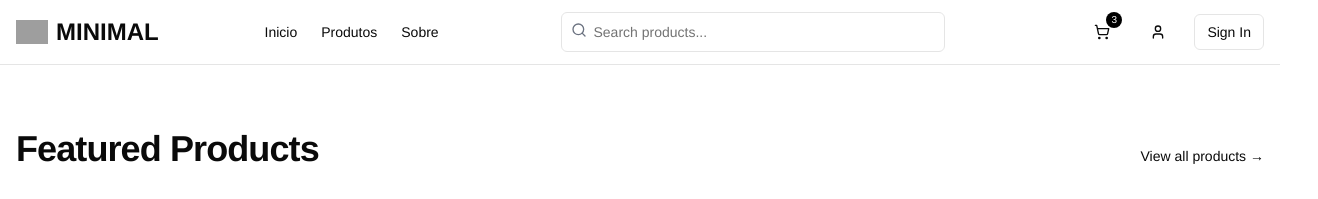
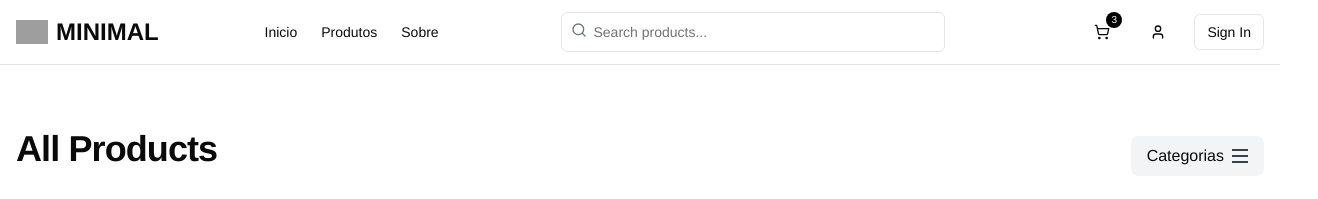
Before and after one commit to ViniCerqueira/Loja_Virtual, a Next.js app: page /produtos in a window 1280 px wide. Shown: the top 199 px of the page, 1318 px wide, since content can reach past the window. Built offline with nearby package versions, Linux system fonts and the light colour scheme; grey boxes are pictures that could not be loaded.

Commit message:
Produtos: desenvolvimento de componetes category e algumas adaptações para que a pagina de produtos flua

```diff
--- a/app/page.tsx
+++ b/app/page.tsx
@@ -55,7 +55,7 @@ export default function Home() {
 
       <main className="flex-1">
         {/* Hero Section */}
-        <section className="relative bg-gradient-to-b from-green-900 min-h-screen p-6">
+        <section className="relative bg-gradient-to-b from-blue-500 min-h-screen p-6">
           <div className="container mx-auto px-4 py-16 md:py-24">
             <div className="grid gap-8 md:grid-cols-2 md:gap-12 items-center">
               <div className="space-y-4">
@@ -68,7 +68,7 @@ export default function Home() {
                 </p>
                 <div className="flex flex-col gap-2 min-[400px]:flex-row">
                   <Button size="lg" asChild>
-                    <Link href="/pages/products/index.tsx">Shop Now</Link>
+                    <Link href="/produtos">Shop Now</Link>
                   </Button>
                   <Button variant="outline" size="lg" asChild>
                     <Link href="/collections">View Collections</Link>
@@ -95,7 +95,7 @@ export default function Home() {
               Featured Products
             </h2>
             <Link
-              href="/pages/products/index.tsx"
+              href="/produtos"
               className="text-sm font-medium hover:underline mt-2 md:mt-0"
             >
               View all products →
--- a/app/produtos/page.tsx
+++ b/app/produtos/page.tsx
@@ -1,10 +1,13 @@
-import React from "react";
+"use client";
+
+import React, { useState } from "react";
 import Header from "@/components/header";
 import Footer from "@/components/footer";
 import { Button } from "@/components/ui/button";
 import Link from "next/link";
 import Image from "next/image";
 import ProductCard from "@/components/product-card";
+import Filters from "@/components/filters";
 
 const featuredProducts = [
   {
@@ -12,75 +15,90 @@ const featuredProducts = [
     name: "Minimalist Sneakers",
     price: 129.99,
     image: "/placeholder.svg?height=400&width=400",
+    category: "Roupas",
   },
   {
     id: 2,
     name: "Classic Tee",
     price: 39.99,
     image: "/placeholder.svg?height=400&width=400",
+    category: "Roupas",
   },
   {
     id: 3,
     name: "Urban Backpack",
     price: 89.99,
     image: "/placeholder.svg?height=400&width=400",
+    category: "Acessórios",
   },
   {
     id: 4,
     name: "Wireless Earbuds",
     price: 149.99,
     image: "/placeholder.svg?height=400&width=400",
+    category: "Eletrônicos",
   },
   {
     id: 5,
     name: "Smart Watch",
     price: 199.99,
     image: "/placeholder.svg?height=400&width=400",
+    category: "Eletrônicos",
   },
   {
     id: 6,
     name: "Slim Wallet",
     price: 49.99,
     image: "/placeholder.svg?height=400&width=400",
+    category: "Acessórios",
   },
   {
     id: 7,
     name: "Smart Watch",
     price: 199.99,
     image: "/placeholder.svg?height=400&width=400",
+    category: "Eletrônicos",
   },
   {
     id: 8,
     name: "Slim Wallet",
     price: 49.99,
     image: "/placeholder.svg?height=400&width=400",
+    category: "Acessórios",
   },
   {
     id: 9,
     name: "Smart Watch",
     price: 199.99,
     image: "/placeholder.svg?height=400&width=400",
+    category: "Casa",
   },
 ];
 
 export default function Page() {
+  const [selectedCategory, setSelectedCategory] = useState("Todos");
+
+  const filteredProducts =
+    selectedCategory === "Todos"
+      ? featuredProducts
+      : featuredProducts.filter(
+          (product) => product.category === selectedCategory
+        );
+
   return (
     <div>
       <Header />
       <section className="container mx-auto px-4 py-12 md:py-16">
         <div className="flex flex-col md:flex-row justify-between items-baseline mb-8">
           <h2 className="text-2xl font-bold tracking-tight sm:text-3xl md:text-4xl">
-            Featured Products
+            All Products
           </h2>
-          <Link
-            href="/pages/products/index.tsx"
-            className="text-sm font-medium hover:underline mt-2 md:mt-0"
-          >
-            View all products →
-          </Link>
+          <div className="mt-4 md:mt-0">
+            <Filters onFilterChange={setSelectedCategory} />
+          </div>
         </div>
         <div className="grid grid-cols-1 sm:grid-cols-2 md:grid-cols-3 gap-6 lg:gap-8">
-          {featuredProducts.map((product) => (
+          {filteredProducts.map((product) => (
             <ProductCard key={product.id} product={product} />
           ))}
         </div>
--- a/components/filters.tsx
+++ b/components/filters.tsx
@@ -0,0 +1,67 @@
+import React, { useState } from "react";
+
+interface FilterProps {
+  onFilterChange?: (category: string) => void;
+}
+
+const Filters: React.FC<FilterProps> = ({ onFilterChange }) => {
+  const [isOpen, setIsOpen] = useState(false);
+  const categories = ["Todos", "Eletrônicos", "Roupas", "Acessórios", "Casa"];
+
+  const handleFilterChange = (category: string) => {
+    if (typeof onFilterChange === "function") {
+      onFilterChange(category);
+    }
+    setIsOpen(false);
+  };
+
+  return (
+    <div className="relative z-50">
+      <button
+        onClick={() => setIsOpen(!isOpen)}
+        className="flex items-center space-x-2 bg-gray-100 hover:bg-gray-200 px-4 py-2 rounded-lg transition-colors duration-200"
+      >
+        <span>Categorias</span>
+        <div className="flex flex-col space-y-1">
+          <span
+            className={`block w-4 h-0.5 bg-gray-700 transition-transform duration-200 ${
+              isOpen ? "rotate-45 translate-y-1.5" : ""
+            }`}
+          ></span>
+          <span
+            className={`block w-4 h-0.5 bg-gray-700 transition-opacity duration-200 ${
+              isOpen ? "opacity-0" : ""
+            }`}
+          ></span>
+          <span
+            className={`block w-4 h-0.5 bg-gray-700 transition-transform duration-200 ${
+              isOpen ? "-rotate-45 -translate-y-1.5" : ""
+            }`}
+          ></span>
+        </div>
+      </button>
+
+      <div
+        className={`absolute left-0 mt-2 w-48 bg-white rounded-lg shadow-lg overflow-hidden transition-all duration-200 transform z-50 ${
+          isOpen
+            ? "opacity-100 scale-100"
+            : "opacity-0 scale-95 pointer-events-none"
+        }`}
+      >
+        <div className="py-1">
+          {categories.map((category) => (
+            <button
+              key={category}
+              className="block w-full text-left px-4 py-2 hover:bg-gray-100 transition-colors duration-150"
+              onClick={() => handleFilterChange(category)}
+            >
+              {category}
+            </button>
+          ))}
+        </div>
+      </div>
+    </div>
+  );
+};
+
+export default Filters;
--- a/components/header.tsx
+++ b/components/header.tsx
@@ -39,7 +39,7 @@ const Header: React.FC<HeaderProps> = ({ title = "Loja Virtual" }) => {
             Produtos
           </Link>
           <Link
-            href="pages/sobre"
+            href="/sobre"
             className="text-sm font-medium transition-colors hover:text-black/70"
           >
             Sobre
```
Also changed, not shown: app/layout.tsx (+8 -8 lines), components/footer.tsx (+13 -14 lines).
